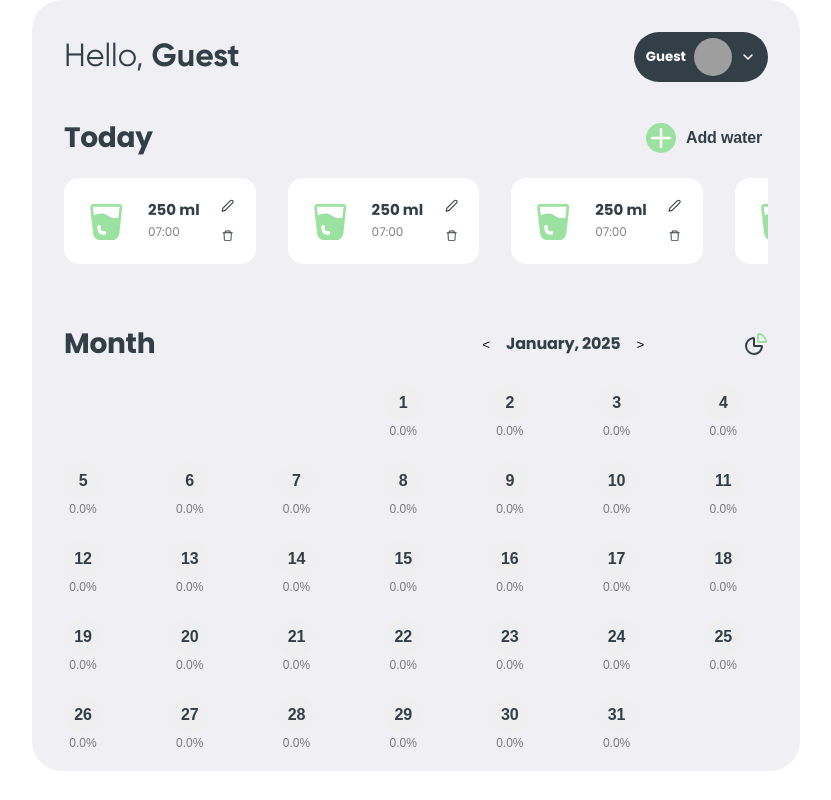
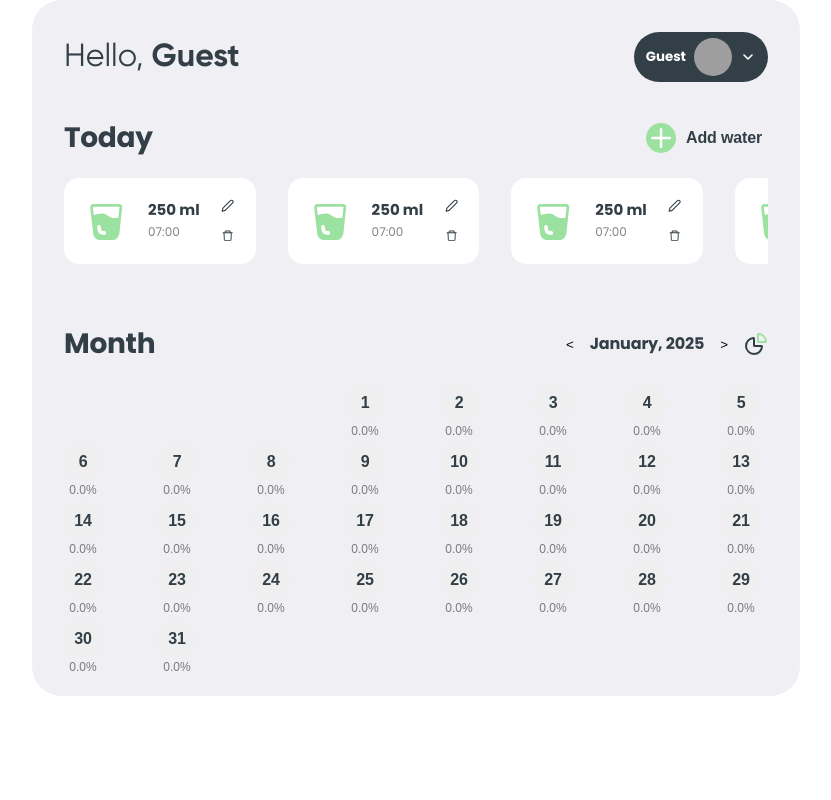
Before and after one commit to Olena-Synytsia/aqua-track-02-FIX, a React (Vite) app: page /tracker in a window 1280 px wide. Shown: the whole page, without its empty margins (224-1055 px from the left). Built offline with nearby package versions, Linux system fonts and the light colour scheme; grey boxes are pictures that could not be loaded.

Commit message:
add css files

```diff
--- a/src/components/TrackerPage/WaterDailedInfo/MonthInfo/Calendar/Calendar.module.css
+++ b/src/components/TrackerPage/WaterDailedInfo/MonthInfo/Calendar/Calendar.module.css
@@ -1,5 +1,39 @@
-.calendargrid {
-  display: grid;
-  grid-template-columns: repeat(7, 1fr);
-  gap: 35px 43px;
+
+@media screen and (min-width: 320px) and (max-width: 374px) {
+  .calendargrid {
+    display: grid;
+    width: 100%;
+    grid-template-columns: repeat(6, 1fr);
+  gap: 20px 18px;
+
+  }
 }
+
+@media screen and (min-width: 375px) {
+  .calendargrid {
+    display: grid;
+  width: 100%;
+    grid-template-columns: repeat(7, 1fr);
+    gap: 20px 18px;
+  }
+}
+
+/* TABLET */
+
+@media screen and (min-width: 768px) {
+  .calendargrid {
+    /* max-width: 704px; */
+    grid-template-columns: repeat(8, 1fr);
+    gap: 15px 48px;
+  }
+}
+
+/* DESKTOP */
+
+@media screen and (min-width: 1440px) {
+  .calendargrid {
+    /* max-width: 608px; */
+    grid-template-columns: repeat(8, 1fr);
+  gap: 43px 35px;
+  }
+}
--- a/src/components/TrackerPage/WaterDailedInfo/MonthInfo/Calendar/CalendarItem.jsx
+++ b/src/components/TrackerPage/WaterDailedInfo/MonthInfo/Calendar/CalendarItem.jsx
@@ -42,7 +42,7 @@ const CalendarItem = ({ day, selectedDate }) => {
         <div className={s["percentage-value"]}>{percentage.toFixed(1)}%</div>
         {" "}
       </div>
-      {" "}
+      {/* {" "} */}
     </button>
     </div>
   );
--- a/src/components/TrackerPage/WaterDailedInfo/MonthInfo/Calendar/CalendarItem.module.css
+++ b/src/components/TrackerPage/WaterDailedInfo/MonthInfo/Calendar/CalendarItem.module.css
@@ -3,8 +3,8 @@
   align-items: flex-start;
   justify-content: flex-start;
   flex-direction: column;
-  gap: 15px;
-  right: 0;
+  width: 38px;
+  height: 65px;
 }
 
 .btnstyle {
@@ -58,3 +58,19 @@ line-height: 1.86667;
 color: rgba(47, 47, 47, 0.6);
 
 }
+
+
+@media screen and (min-width: 320px) and (max-width: 374px) {
+  .calendaritem  {
+    width: 28px;
+    height: 44px;
+
+  }
+}
+
+@media screen and (min-width: 375px) {
+  .calendaritem  {
+    width: 28px;
+    height: 44px;
+  }
+}
--- a/src/components/TrackerPage/WaterDailedInfo/MonthInfo/CalendarPagination.module.css
+++ b/src/components/TrackerPage/WaterDailedInfo/MonthInfo/CalendarPagination.module.css
@@ -4,8 +4,9 @@ flex-direction:row;
   align-items: center;
 
   margin-bottom: 24px;
- gap: 311px;
+ /* gap: 311px; */
  position: relative;
+ justify-content: space-between;
 }
 .month {
 font-weight: 700;
@@ -33,19 +34,21 @@ letter-spacing: -0.01em;
 color: #323f47;
 
 }
-/* .pagination {
-  display: flex;
-  flex-direction:row;
-    align-items: center;
-    gap: 20px;
-} */
+
+.pagination {
+display: flex;
+ justify-content: center;
+ align-items: center;
+
+}
 
 .iconpie {
 height: 24px;
 width: 24px;
-position: absolute;
+
+/* position: absolute;
 top: 50%;
 right: 0;
-transform: translateY(-50%);
+transform: translateY(-50%); */
 
   }
```
